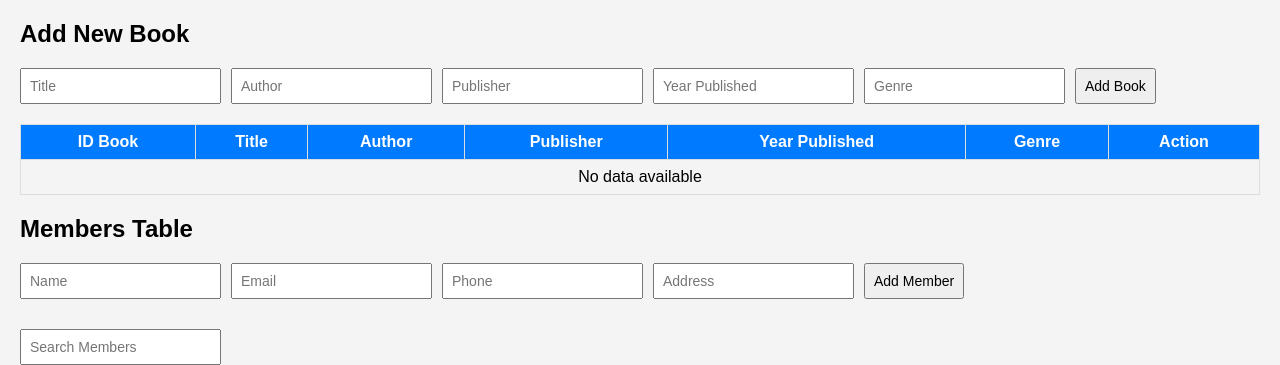
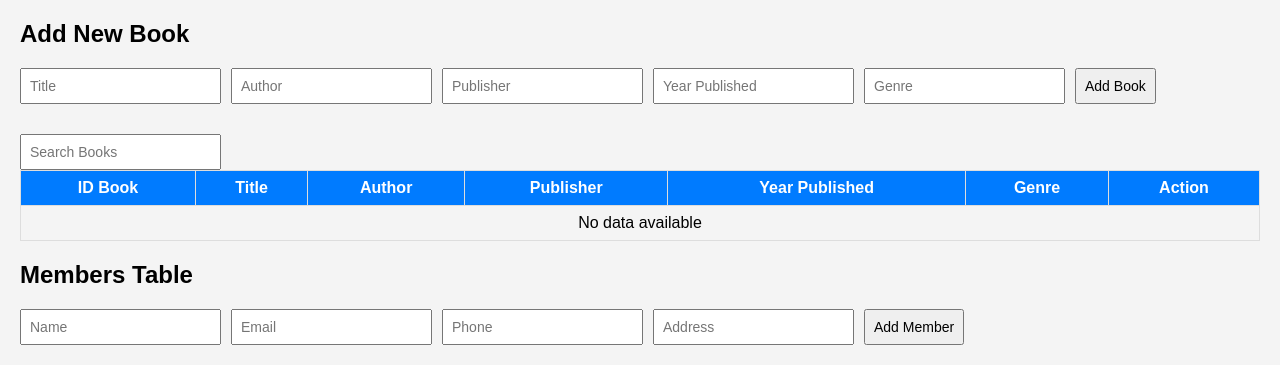
Before and after one commit to Patrickdwa/ManagementDB, a PHP site: page / in a window 1280 px wide. Shown: the top 365 px of the page. Run offline with PHP 8.4, Linux system fonts and the light colour scheme; data that the repository does not hold is empty; some libraries are stand-ins or nearby versions.

Commit message:
Working Search Function

```diff
--- a/index.php
+++ b/index.php
@@ -116,8 +116,8 @@
         <input type="text" name="genre" placeholder="Genre" required>
         <button type="submit" name="submit_add">Add Book</button>
     </form>
-
-    <table class="table table-bordered">
+    <input type="text" id="search-books" class="search" onkeyup="searchTable('books')" placeholder="Search Books">
+    <table class="table table-bordered" id="books">
         <thead class="table-primary">
             <tr>
                 <th>ID Book</th>
@@ -281,7 +281,7 @@
                     const cells = rows[i].getElementsByTagName('td');
                     let found = false;
 
-                    for (let j = 0; j < cells.length - 1; j++) {
+                    for (let j = 0; j < cells.length; j++) { // Include all columns in the search
                         if (cells[j].textContent.toLowerCase().includes(input)) {
                             found = true;
                             break;
@@ -291,6 +291,7 @@
                     rows[i].style.display = found ? '' : 'none';
                 }
             }
+
         </script>
 
     </body>
```
